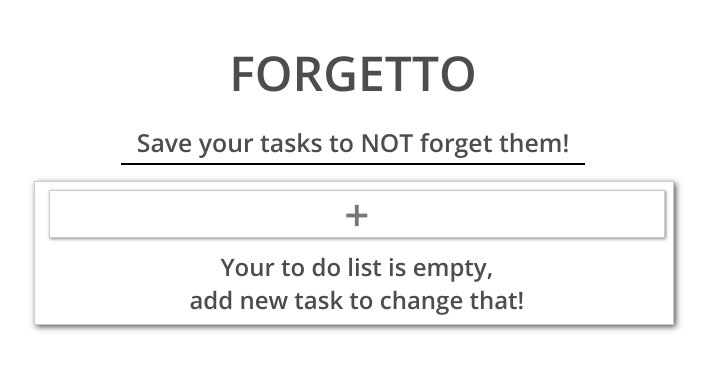
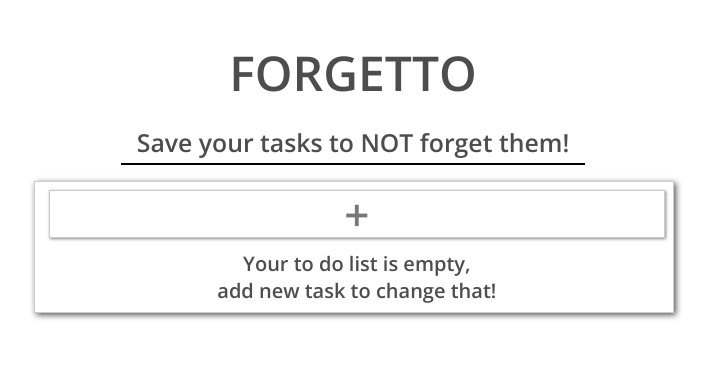
Before and after one commit to Marcin-Migdal/to-do-list, a React (Create React App) app: page / in a window 1280 px wide. Shown: the top 370 px of the page, without its empty margins (287-998 px from the left). Built offline with nearby package versions, Linux system fonts and the light colour scheme.

Commit message:
adding task to local storage

```diff
--- a/src/App.css
+++ b/src/App.css
@@ -47,31 +47,6 @@ body {
   transition: 0.5s;
 }
 
-.taskList {
-  position: absolute;
-  top: 0;
-  left: auto;
-  width: 95%;
-  height: fit-content;
-  max-height: 28.75rem;
-  margin-top: 1rem;
-  padding: 0.5rem 0;
-  padding-left: 6px;
-  border: 1px solid #cccccc;
-  box-shadow: 2px 2px 6px #555;
-  overflow: scroll;
-  overflow-x: hidden;
-  transition: 0.5s;
-  background-color: #fff;
-}
-
-.taskCountText {
-  margin-top: 0.75rem;
-  font-size: 1.25rem;
-  font-weight: 600;
-  text-align: center;
-}
-
 ::-webkit-scrollbar {
   width: 7px;
 }
@@ -102,19 +77,6 @@ body {
   .subContainer.open {
     width: 39rem;
   }
-
-  .taskList {
-    width: 22rem;
-    left: 2.5%;
-  }
-
-  .taskList.slideLeft {
-    left: 0;
-  }
-
-  .taskCountText {
-    font-size: 1.5rem;
-  }
 }
 
 @media only screen and (min-width: 800px) {
@@ -124,10 +86,6 @@ body {
 
   .subContainer.open {
     width: 47rem;
-  }
-
-  .taskList {
-    width: 30rem;
   }
 }
 
@@ -139,8 +97,4 @@ body {
   .subContainer.open {
     width: 62rem;
   }
-
-  .taskList {
-    width: 40rem;
-  }
 }
--- a/src/App.js
+++ b/src/App.js
@@ -1,70 +1,32 @@
-import React, { useEffect, useState } from 'react'
-import TaskBox from './components/TaskBox/TaskBox';
+import React, { useContext, useState } from 'react'
+import AddTaskForm from './components/AddTaskFrom/AddTaskForm';
+import TaskList from './components/TaskList/TaskList';
+import { DataContext } from './components/DataProvider/DataProvider';
+import ListTaskCounter from './components/ListTaskCounter/ListTaskCounter';
 import './App.css';
-import AddTaskForm from './components/AddTaskFrom/AddTaskForm';
 
 function App() {
+  const [toDoList] = useContext(DataContext);
+
   const [isFormVisible, setIsFormVisible] = useState(false);
-  const [taskCountText, setTaskCountText] = useState();
-
-  const [toDoList, setToDoList] = useState([]);
-
-  useEffect(() => {
-    const checkToDolist = () => {
-      if (toDoList.length > 0) {
-        setTaskCountText(
-          <p className="taskCountText">
-            You have {toDoList.length} {toDoList.length > 1 ? 'tasks' : 'task'} left.
-          </p>
-        )
-        return;
-      }
-      setTaskCountText(
-        <p className="taskCountText">
-          Your to do list is empty,
-         <br />
-          add new task to change that!
-      </p>
-      )
-    }
-
-    checkToDolist()
-  }, [toDoList]);
-
-  const addNewTask = (addedTask) => {
-    const task = {
-      title: addedTask.taskName,
-      description: addedTask.taskDescription
-    }
-
-    setToDoList([...toDoList, task])
-    toogleForm()
-  }
 
   const toogleForm = () => {
     setIsFormVisible(!isFormVisible)
   }
 
+  const closeForm = () => {
+    setIsFormVisible(false)
+  }
+
   return (
     <div className="container">
-      <p className="title">Forgetto</p>
-      <p className="description">
-        Save your tasks to <br className='mobileNewLine' /> NOT forget them!
-      </p>
+      <h1 className="title">Forgetto</h1>
+      <p className="description">Save your tasks to <br className='mobileNewLine' /> NOT forget them!</p>
       <div className={isFormVisible ? "subContainer open" : "subContainer"}>
-        <AddTaskForm isFormVisible={isFormVisible} addNewTask={addNewTask} />
-        <div className={isFormVisible ? "taskList slideLeft" : "taskList"}>
-          <TaskBox
-            task={{ title: '+' }}
-            onClick={toogleForm}
-            isAddNewTaskBox={true} />
-          {
-            toDoList.map((task, index) => { return <TaskBox key={index} task={task} /> })
-          }
-          {toDoList.length < 7 && taskCountText}
-        </div>
+        <AddTaskForm isFormVisible={isFormVisible} closeForm={closeForm} />
+        <TaskList isFormVisible={isFormVisible} toogleForm={toogleForm} />
       </div>
-      {toDoList.length >= 7 && taskCountText}
+      {toDoList.length >= 7 && <ListTaskCounter toDoListLength={toDoList.length} />}
     </div>
   );
 }
--- a/src/components/AddTaskFrom/AddTaskForm.js
+++ b/src/components/AddTaskFrom/AddTaskForm.js
@@ -1,39 +1,48 @@
-import React, { useRef } from 'react'
+import React, { useState, useContext } from 'react'
 import styles from './AddTaskForm.module.css'
+import { DataContext } from '../DataProvider/DataProvider';
 
-export default function AddTaskForm({ isFormVisible, addNewTask }) {
-  const taskNameRef = useRef();
-  const taskDescriptionRef = useRef();
+export default function AddTaskForm({ isFormVisible, closeForm }) {
+  const [taskName, setTaskName] = useState('');
+  const [taskDescription, setTaskDescription] = useState('');
 
-  const handleAddTask = () => {
-    if (taskNameRef.current.value) {
+  const [toDoList, setToDoList] = useContext(DataContext);
+
+  const addTask = (e) => {
+    e.preventDefault();
+    if (taskName) {
       const addedTask = {
-        taskName: taskNameRef.current.value,
-        taskDescription: taskDescriptionRef.current.value
+        title: taskName,
+        description: taskDescription,
+        completed: false,
       }
 
-      addNewTask(addedTask)
+      setToDoList([...toDoList, addedTask])
 
-      taskNameRef.current.value = ''
-      taskDescriptionRef.current.value = ''
+      setTaskName('')
+      setTaskDescription('')
+      closeForm()
     }
   }
 
   return (
-    <div className={isFormVisible ? `${styles.formContainer} ${styles.open}` : styles.formContainer}>
+    <form autoComplete="off" onSubmit={addTask}
+      className={isFormVisible ? `${styles.formContainer} ${styles.open}` : styles.formContainer}>
       <p className={styles.title}>Add Task</p>
       <input
-        ref={el => taskNameRef.current = el}
         className={styles.taskNameInput}
         type="text"
-        placeholder="Task name" />
+        placeholder="Task name"
+        value={taskName}
+        onChange={e => setTaskName(e.target.value)} />
       <textarea
-        ref={el => taskDescriptionRef.current = el}
         className={styles.descriptionInput}
-        placeholder="Description (optional)" />
-      <button className={styles.button} onClick={handleAddTask} >
+        placeholder="Description (optional)"
+        value={taskDescription}
+        onChange={e => setTaskDescription(e.target.value)} />
+      <button type="submit" className={styles.button} >
         Add task
       </button>
-    </div >
+    </form >
   )
 }
--- a/src/components/AddTaskFrom/AddTaskForm.module.css
+++ b/src/components/AddTaskFrom/AddTaskForm.module.css
@@ -64,7 +64,7 @@
     padding: 0;
     box-shadow: none;
     left: 20%;
-    top: 3.75%;
+    top: 1.8%;
     z-index: 0;
   }
 
--- /dev/null
+++ b/src/components/DataProvider/DataProvider.js
@@ -0,0 +1,22 @@
+import React, { useState, useEffect, createContext } from 'react'
+
+export const DataContext = createContext()
+
+export const DataProvider = (props) => {
+  const [toDoList, setToDoList] = useState([]);
+
+  useEffect(() => {
+    const toDoListStore = JSON.parse(localStorage.getItem('toDoListStore'));
+    toDoListStore && setToDoList(toDoListStore)
+  }, []);
+
+  useEffect(() => {
+    localStorage.setItem('toDoListStore', JSON.stringify(toDoList))
+  }, [toDoList]);
+
+  return (
+    <DataContext.Provider value={[toDoList, setToDoList]}>
+      {props.children}
+    </DataContext.Provider >
+  )
+}
--- /dev/null
+++ b/src/components/ListTaskCounter/ListTaskCounter.js
@@ -0,0 +1,19 @@
+import React from 'react'
+import styles from './ListTaskCounter.module.css'
+
+export default function ListTaskCounter({ toDoListLength }) {
+  const counter = toDoListLength;
+
+  return (
+    <>
+      {counter === 0 ?
+        <p className={styles.taskCountText}>
+          Your to do list is empty, <br /> add new task to change that!
+        </p> :
+        <p className={styles.taskCountText}>
+          You have {counter} {counter > 1 ? 'tasks' : 'task'} left.
+        </p>
+      }
+    </>
+  )
+}
--- /dev/null
+++ b/src/components/ListTaskCounter/ListTaskCounter.module.css
@@ -0,0 +1,7 @@
+
+.taskCountText {
+  margin-top: 0.75rem;
+  font-size: 1.25rem;
+  font-weight: 600;
+  text-align: center;
+}
--- a/src/components/TaskBox/TaskBox.js
+++ b/src/components/TaskBox/TaskBox.js
@@ -1,8 +1,11 @@
-import React, { useState } from 'react'
+import React, { useContext, useState } from 'react'
 import styles from './TaskBox.module.css'
 import completeIcon from '../../resourses/completeIcon.png'
+import { DataContext } from '../DataProvider/DataProvider';
 
 export default function TaskBox({ task, onClick, isAddNewTaskBox }) {
+  const [toDoList, setToDoList] = useContext(DataContext);
+
   const [isExtended, setIsExtended] = useState(false);
 
   const handleClick = () => {
@@ -13,8 +16,7 @@ export default function TaskBox({ task, onClick, isAddNewTaskBox }) {
     }
   }
 
-  const editTask = (e) => {
-    e.stopPropagation();
+  const editTask = () => {
     console.log('edit task')
   }
 
--- /dev/null
+++ b/src/components/TaskList/TaskList.js
@@ -0,0 +1,28 @@
+import React, { useContext } from 'react'
+import TaskBox from '../TaskBox/TaskBox'
+import ListTaskCounter from '../ListTaskCounter/ListTaskCounter';
+import styles from './TaskList.module.css'
+import { DataContext } from '../DataProvider/DataProvider';
+
+export default function TaskList({ toogleForm, isFormVisible }) {
+  const [toDoList] = useContext(DataContext);
+
+  const ToggleFormBox = () => {
+    return (
+      <TaskBox
+        task={{ title: '+' }}
+        onClick={toogleForm}
+        isAddNewTaskBox={true} />
+    )
+  }
+
+  return (
+    <ul className={isFormVisible ? `${styles.taskList} ${styles.slideLeft}` : styles.taskList}>
+      <ToggleFormBox />
+      {
+        toDoList.map((task, index) => { return <TaskBox key={index} task={task} /> })
+      }
+      {toDoList.length < 7 && <ListTaskCounter toDoListLength={toDoList.length} />}
+    </ul >
+  )
+}
--- /dev/null
+++ b/src/components/TaskList/TaskList.module.css
@@ -0,0 +1,45 @@
+.taskList {
+  position: absolute;
+  top: 0;
+  left: auto;
+  width: 95%;
+  height: fit-content;
+  max-height: 28.75rem;
+  margin-top: 1rem;
+  padding: 0.5rem 0;
+  padding-left: 6px;
+  border: 1px solid #cccccc;
+  box-shadow: 2px 2px 6px #555;
+  overflow: scroll;
+  overflow-x: hidden;
+  transition: 0.5s;
+  background-color: #fff;
+  list-style: none;
+}
+
+@media only screen and (min-width: 600px) {
+  .taskList {
+    width: 22rem;
+    left: 2.5%;
+  }
+
+  .taskList.slideLeft {
+    left: 0;
+  }
+
+  .taskCountText {
+    font-size: 1.5rem;
+  }
+}
+
+@media only screen and (min-width: 800px) {
+  .taskList {
+    width: 30rem;
+  }
+}
+
+@media only screen and (min-width: 1200px) {
+  .taskList {
+    width: 40rem;
+  }
+}
--- a/src/index.js
+++ b/src/index.js
@@ -2,10 +2,13 @@ import React from 'react';
 import ReactDOM from 'react-dom';
 import './index.css';
 import App from './App';
+import { DataProvider } from './components/DataProvider/DataProvider';
 
 ReactDOM.render(
   <React.StrictMode>
-    <App />
+    <DataProvider>
+      <App />
+    </DataProvider>
   </React.StrictMode>,
   document.getElementById('root')
 );
```
